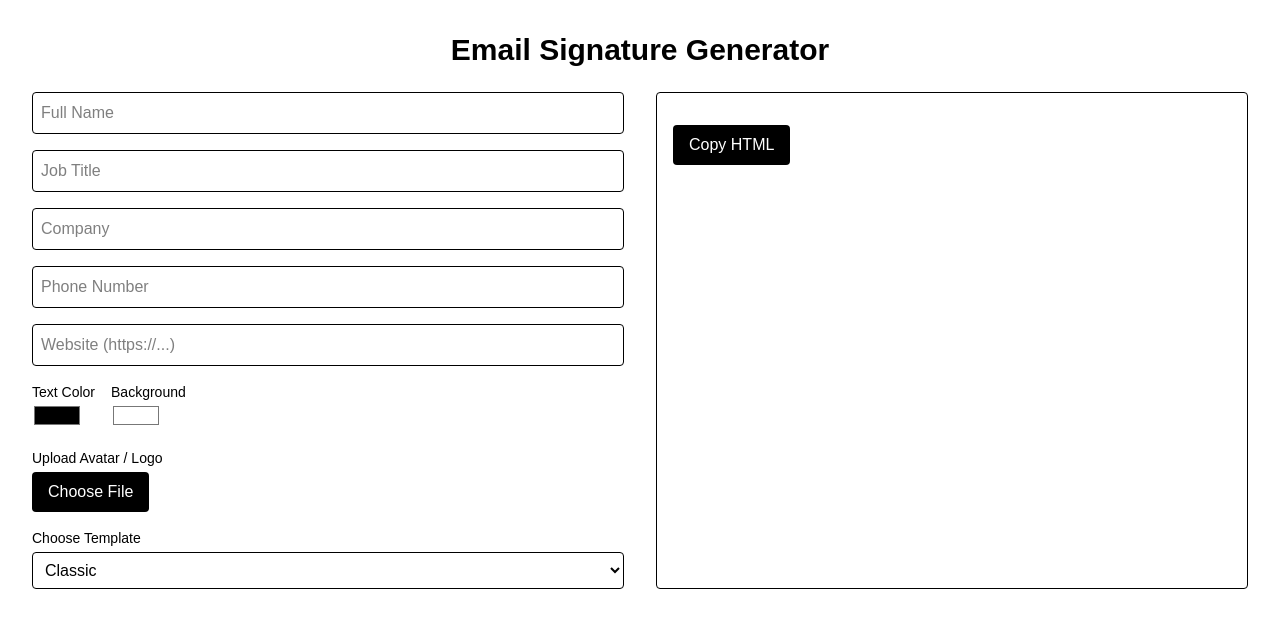
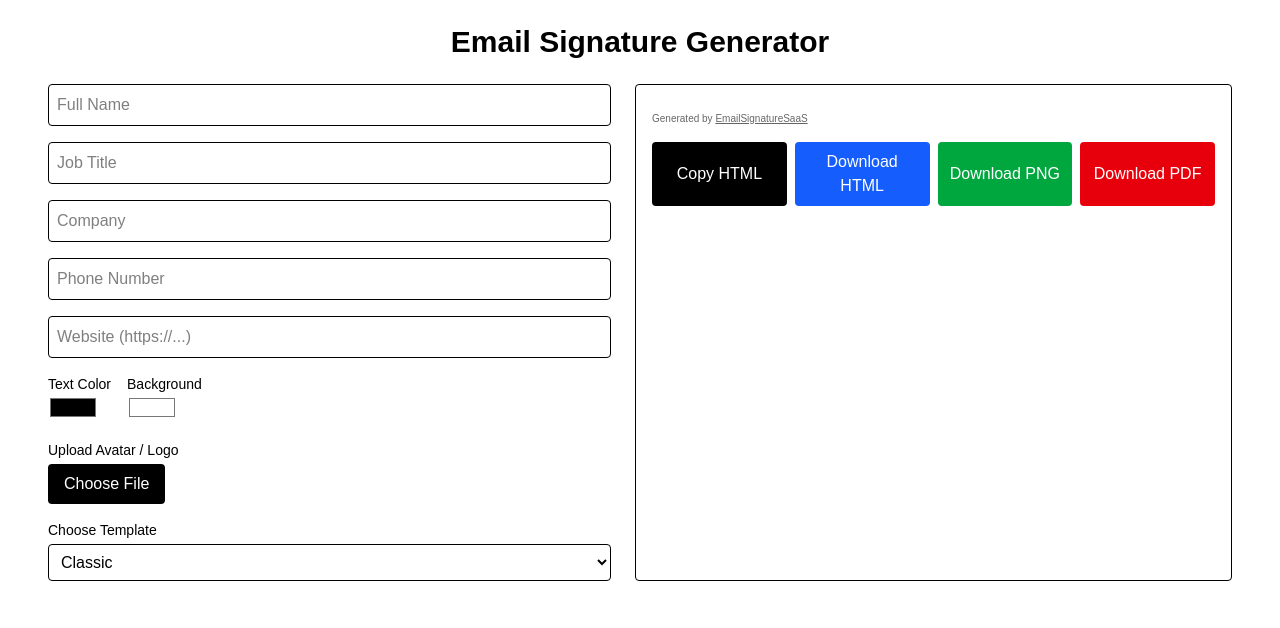
Before and after one commit to saasemail/email-signature-saas, a Next.js app: page / in a window 1280 px wide. Shown: the top 628 px of the page. Built offline with nearby package versions, Linux system fonts and the light colour scheme.

Commit message:
Watermark link update + features

```diff
--- a/app/page.js
+++ b/app/page.js
@@ -1,7 +1,11 @@
 'use client'
-import { useState } from 'react'
+import { useState, useRef } from 'react'
+import html2canvas from 'html2canvas'
+import jsPDF from 'jspdf'
 
 export default function Home() {
+  const previewRef = useRef(null)
+
   const [form, setForm] = useState({
     fullName: '',
     jobTitle: '',
@@ -34,7 +38,9 @@ export default function Home() {
   const getTemplateHTML = () => {
     const { fullName, jobTitle, company, phone, website, color, bgColor, imageBase64, template } = form
 
-    const safe = (label, value, icon = '') => value ? `<div>${icon} ${label}${value}</div>` : ''
+    const footer = `<div style="font-size:10px; margin-top:10px; opacity:0.6;">
+      Generated by <a href="https://email-signature-saas.vercel.app" target="_blank" rel="noopener noreferrer" style="color:${color}; text-decoration:underline;">EmailSignatureSaaS</a>
+    </div>`
 
     if (template === 'modern') {
       return `
@@ -45,9 +51,10 @@ export default function Home() {
               ${fullName ? `<div style="font-size:18px; font-weight:bold;">${fullName}</div>` : ''}
               ${jobTitle || company ? `<div>${jobTitle}${jobTitle && company ? ' @ ' : ''}${company}</div>` : ''}
               ${phone ? `<div>📞 ${phone}</div>` : ''}
-              ${website ? `<div>🌐 <a href="${website}" style="color:${color};">${website}</a></div>` : ''}
+              ${website ? `<div>🌐 <a href="${website}" target="_blank" rel="noopener noreferrer" style="color:${color};">${website}</a></div>` : ''}
             </div>
           </div>
+          ${footer}
         </div>
       `
     }
@@ -58,7 +65,8 @@ export default function Home() {
           ${imageBase64 ? `<img src="${imageBase64}" width="100" style="margin-bottom:10px;" />` : ''}
           ${fullName ? `<div style="font-size:20px;">${fullName}</div>` : ''}
           ${jobTitle || company ? `<div style="margin:4px 0;">${jobTitle}${jobTitle && company ? ' - ' : ''}${company}</div>` : ''}
-          ${(phone || website) ? `<div>${phone ? phone : ''}${phone && website ? ' • ' : ''}${website ? `<a href="${website}" style="color:${color};">${website}</a>` : ''}</div>` : ''}
+          ${(phone || website) ? `<div>${phone ? phone : ''}${phone && website ? ' • ' : ''}${website ? `<a href="${website}" target="_blank" rel="noopener noreferrer" style="color:${color};">${website}</a>` : ''}</div>` : ''}
+          ${footer}
         </div>
       `
     }
@@ -67,12 +75,13 @@ export default function Home() {
     return `
       <table style="font-family:Arial; font-size:14px; background:${bgColor}; color:${color}; padding:10px;">
         <tr>
-          ${imageBase64 ? `<td style="padding-right:10px;"><img src="${imageBase64}" alt="avatar" width="80" style="border-radius:6px;" /></td>` : ''}
+          ${imageBase64 ? `<td style="padding-right:10px;"><img src="${imageBase64}" width="80" style="border-radius:6px;" /></td>` : ''}
           <td>
             ${fullName ? `<strong>${fullName}</strong><br/>` : ''}
             ${jobTitle || company ? `${jobTitle}${jobTitle && company ? ' at ' : ''}${company}<br/>` : ''}
             ${phone ? `📞 ${phone}<br/>` : ''}
-            ${website ? `🌐 <a href="${website}" style="color:${color};">${website}</a>` : ''}
+            ${website ? `🌐 <a href="${website}" target="_blank" rel="noopener noreferrer" style="color:${color};">${website}</a><br/>` : ''}
+            ${footer}
           </td>
         </tr>
       </table>
@@ -84,12 +93,45 @@ export default function Home() {
     alert('Signature HTML copied!')
   }
 
+  const downloadHTML = () => {
+    const blob = new Blob([getTemplateHTML()], { type: 'text/html' })
+    const url = URL.createObjectURL(blob)
+    const a = document.createElement('a')
+    a.href = url
+    a.download = 'signature.html'
+    a.click()
+    URL.revokeObjectURL(url)
+  }
+
+  const downloadPNG = () => {
+    if (!previewRef.current) return
+    html2canvas(previewRef.current).then((canvas) => {
+      const link = document.createElement('a')
+      link.href = canvas.toDataURL()
+      link.download = 'signature.png'
+      link.click()
+    })
+  }
+
+  const downloadPDF = () => {
+    if (!previewRef.current) return
+    html2canvas(previewRef.current).then((canvas) => {
+      const imgData = canvas.toDataURL('image/png')
+      const pdf = new jsPDF()
+      const imgProps = pdf.getImageProperties(imgData)
+      const pdfWidth = pdf.internal.pageSize.getWidth()
+      const pdfHeight = (imgProps.height * pdfWidth) / imgProps.width
+      pdf.addImage(imgData, 'PNG', 0, 0, pdfWidth, pdfHeight)
+      pdf.save('signature.pdf')
+    })
+  }
+
   return (
-    <main className="min-h-screen bg-white text-black p-8">
-      <h1 className="text-3xl font-bold mb-6 text-center">Email Signature Generator</h1>
+    <main className="min-h-screen bg-white text-black px-4 py-6 sm:px-6 lg:px-12">
+      <h1 className="text-2xl sm:text-3xl font-bold mb-6 text-center">Email Signature Generator</h1>
 
-      <div className="grid md:grid-cols-2 gap-8">
-        <div className="space-y-4">
+      <div className="flex flex-col lg:flex-row gap-6">
+        <div className="flex-1 space-y-4">
           <input name="fullName" placeholder="Full Name" value={form.fullName} onChange={handleChange} className="w-full p-2 border rounded" />
           <input name="jobTitle" placeholder="Job Title" value={form.jobTitle} onChange={handleChange} className="w-full p-2 border rounded" />
           <input name="company" placeholder="Company" value={form.company} onChange={handleChange} className="w-full p-2 border rounded" />
@@ -128,11 +170,14 @@ export default function Home() {
           </div>
         </div>
 
-        <div className="bg-white border rounded p-4">
-          <div dangerouslySetInnerHTML={{ __html: getTemplateHTML() }} />
-          <button onClick={copyToClipboard} className="mt-4 px-4 py-2 bg-black text-white rounded hover:bg-gray-800">
-            Copy HTML
-          </button>
+        <div className="flex-1 bg-white border rounded p-4 overflow-auto">
+          <div ref={previewRef} dangerouslySetInnerHTML={{ __html: getTemplateHTML() }} />
+          <div className="grid grid-cols-1 sm:grid-cols-2 lg:grid-cols-4 gap-2 mt-4">
+            <button onClick={copyToClipboard} className="px-3 py-2 bg-black text-white rounded hover:bg-gray-800 transition">Copy HTML</button>
+            <button onClick={downloadHTML} className="px-3 py-2 bg-blue-600 text-white rounded hover:bg-blue-700 transition">Download HTML</button>
+            <button onClick={downloadPNG} className="px-3 py-2 bg-green-600 text-white rounded hover:bg-green-700 transition">Download PNG</button>
+            <button onClick={downloadPDF} className="px-3 py-2 bg-red-600 text-white rounded hover:bg-red-700 transition">Download PDF</button>
+          </div>
         </div>
       </div>
     </main>
```
Also changed, not shown: package.json (+6 -4 lines), 1 other file (tests, documents, lock files or other folders).
